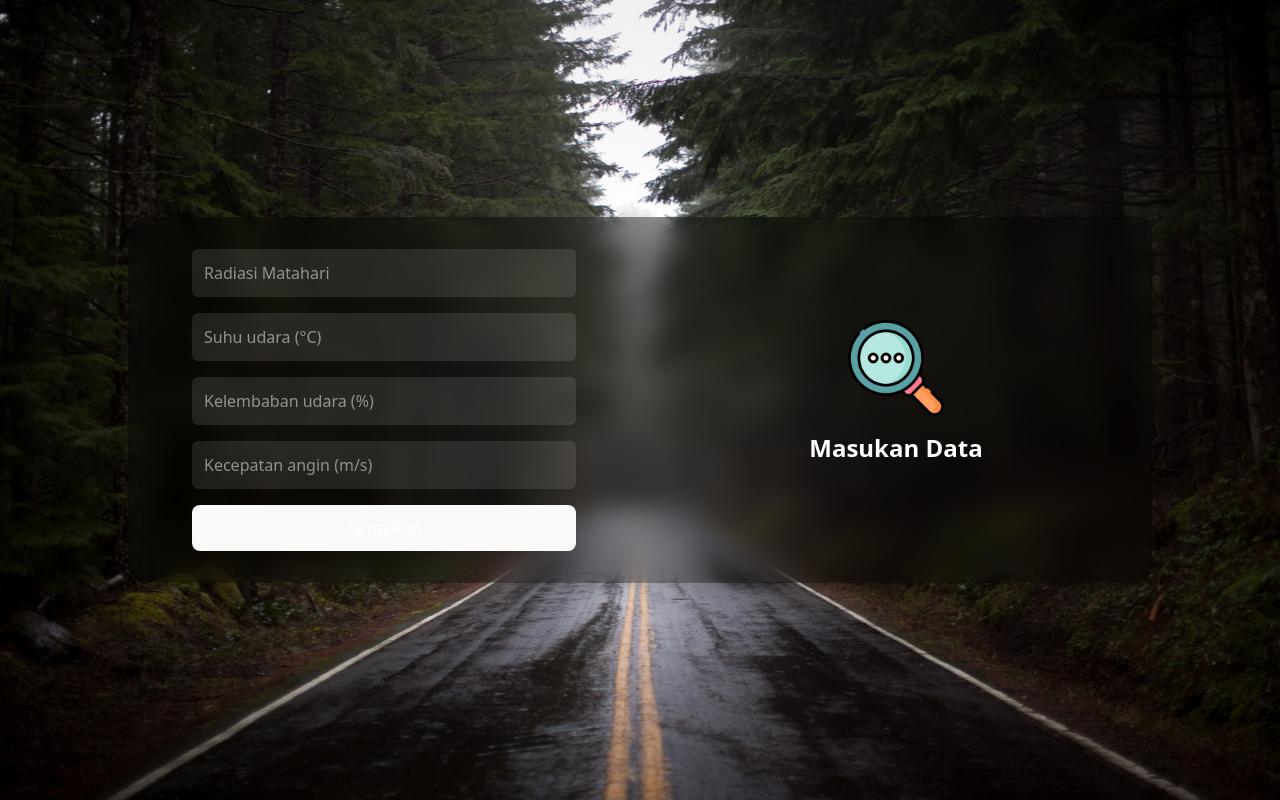
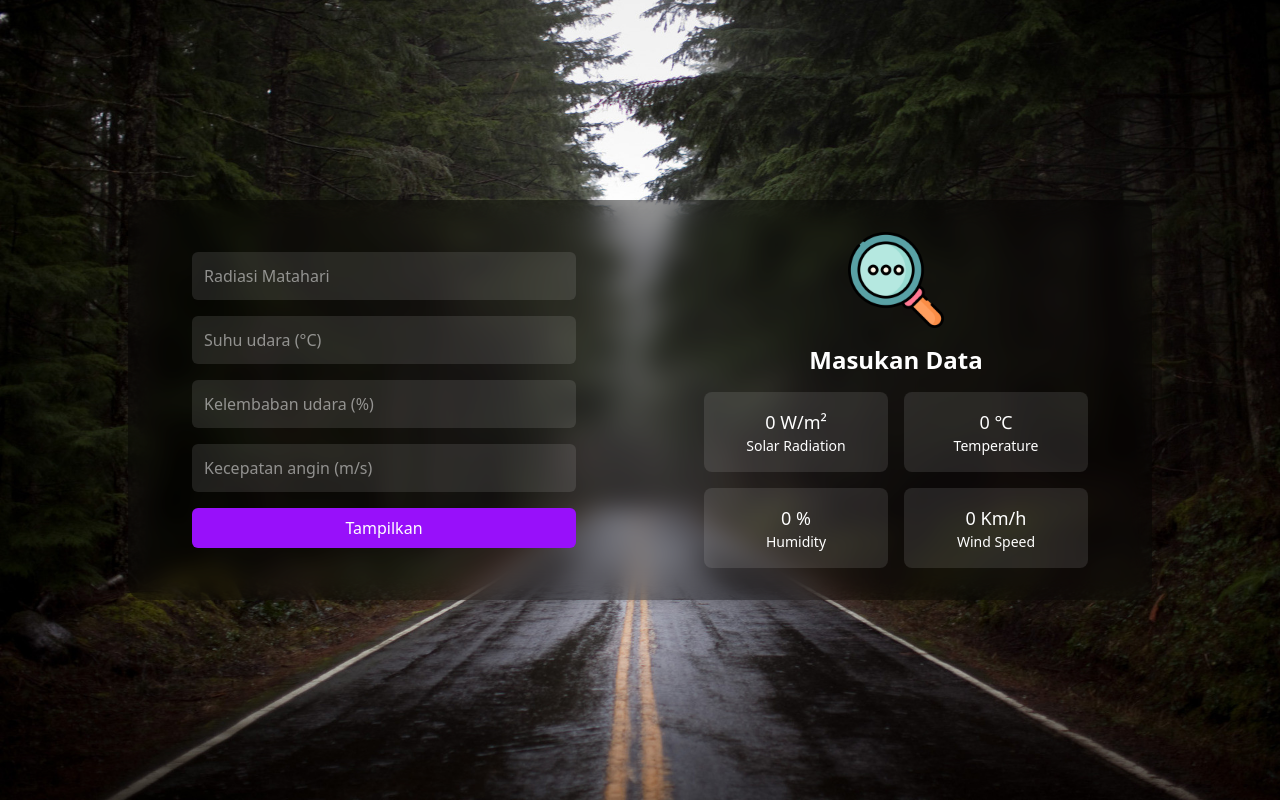
Before and after one commit to Lanang38/Xgboost-mining, a React (Vite) app in the folder Frontend/FE/: page / in a window 1280 px wide. Built offline with nearby package versions, Linux system fonts and the light colour scheme.

Commit message:
Update : Perbaikan sedikit di bagian CSS dan juga output awal masuk

```diff
--- a/Frontend/FE/src/App.jsx
+++ b/Frontend/FE/src/App.jsx
@@ -9,7 +9,12 @@ function App() {
     windSpeed: "",
   });
 
-  const [displayData, setDisplayData] = useState(null);
+  const [displayData, setDisplayData] = useState({
+    radiation: "",
+    temperature: "",
+    humidity: "",
+    windSpeed: "",
+  });
   const [imagePreview, setImagePreview] = useState(null);
 
   const handleChange = (e) => {
--- a/Frontend/FE/src/components/InputForm.jsx
+++ b/Frontend/FE/src/components/InputForm.jsx
@@ -35,7 +35,7 @@ const InputForm = ({ data, onChange, onSubmit }) => {
       />
       <button
         type="submit"
-        className="bg-purple-600 hover:bg-purple-700 transition-colors text-white py-2 rounded-md font-semibold"
+        className=" hover:bg-purple-700 transition-colors bg-purple-600 text-white py-2 rounded-md"
       >
         Tampilkan
       </button>
--- a/Frontend/FE/src/index.css
+++ b/Frontend/FE/src/index.css
@@ -1,73 +1,4 @@
 @import "tailwindcss";
-
-:root {
-  font-family: system-ui, Avenir, Helvetica, Arial, sans-serif;
-  line-height: 1.5;
-  font-weight: 400;
-
-  color-scheme: light dark;
-  color: rgba(255, 255, 255, 0.87);
-  background-color: #242424;
-
-  font-synthesis: none;
-  text-rendering: optimizeLegibility;
-  -webkit-font-smoothing: antialiased;
-  -moz-osx-font-smoothing: grayscale;
-}
-
-a {
-  font-weight: 500;
-  color: #646cff;
-  text-decoration: inherit;
-}
-a:hover {
-  color: #535bf2;
-}
-
-body {
-  margin: 0;
-  display: flex;
-  place-items: center;
-  min-width: 320px;
-  min-height: 100vh;
-}
-
-h1 {
-  font-size: 3.2em;
-  line-height: 1.1;
-}
-
-button {
-  border-radius: 8px;
-  border: 1px solid transparent;
-  padding: 0.6em 1.2em;
-  font-size: 1em;
-  font-weight: 500;
-  font-family: inherit;
-  background-color: #1a1a1a;
-  cursor: pointer;
-  transition: border-color 0.25s;
-}
-button:hover {
-  border-color: #646cff;
-}
-button:focus,
-button:focus-visible {
-  outline: 4px auto -webkit-focus-ring-color;
-}
-
-@media (prefers-color-scheme: light) {
-  :root {
-    color: #213547;
-    background-color: #ffffff;
-  }
-  a:hover {
-    color: #747bff;
-  }
-  button {
-    background-color: #f9f9f9;
-  }
-}
 
 /* Hilangkan spinner number input di Chrome, Safari, Edge, Opera */
 input[type="number"]::-webkit-inner-spin-button,
```
